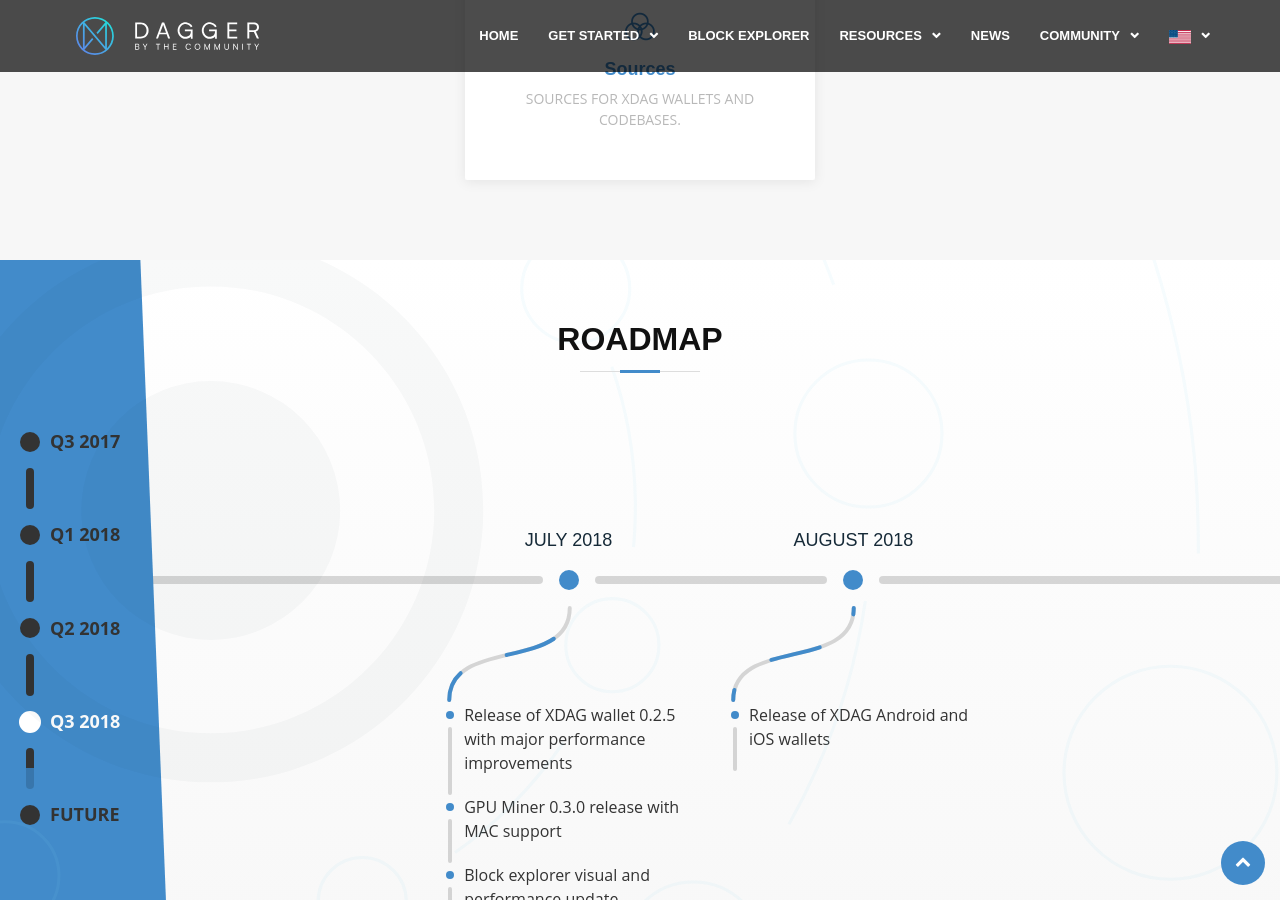
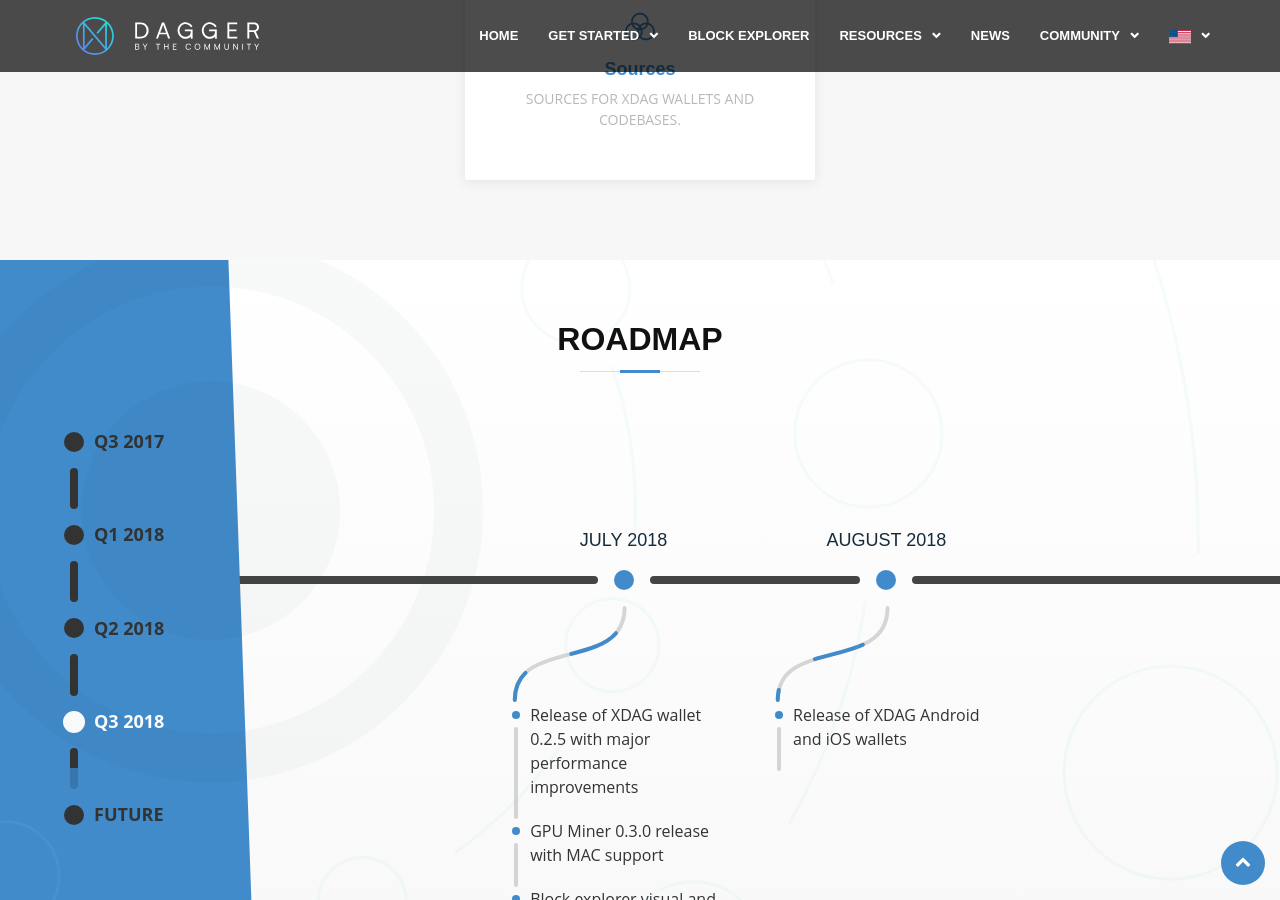
Before and after one commit to XDagger/XDagger.github.io, a Jekyll site: the page built from index.html, in a window 1280 px wide and 900 px high, scrolled down 2678 px. Built offline with Jekyll 4.4.1, drawn with Linux system fonts in a browser that asks for light colours.

Commit message:
Update roadmap styling & scripts
Add spacing
Update horizontal line coloring
fix js breakpoint

```diff
--- a/_sass/components/_roadmap.scss
+++ b/_sass/components/_roadmap.scss
@@ -20,7 +20,7 @@
 $text-date-color: #162a38;
 $header-color: #000;
 
-$hline-color: rgba(0, 0, 0, 0.15);
+$hline-color: #444;
 $hline-circle-color: $color-primary;
 $hline-width: 8px;
 $hline-circle-width: 20px;
@@ -167,15 +167,16 @@
   display: flex;
   flex-wrap: wrap;
   justify-content: center;
-  padding-bottom: 60px;
+  padding-bottom: 100px;
 
 
   @include bp-max($md-screen) {
-    padding-top: 20px;
+    padding-top: 60px;
   }
 
   @include bp-min($md-screen) {
     padding-top: 160px;
+    padding-bottom: 120px;
   }
 
   @include bp-max($lg-screen) {
@@ -332,7 +333,7 @@
   }
 
   @include bp-min($md-screen) {
-    padding: 160px 50px 100px 20px;
+    padding: 160px calc(5vw + 30px) 100px calc(5vw);
   }
 }
 
--- a/assets/js/home.js
+++ b/assets/js/home.js
@@ -61,7 +61,7 @@
   var navEls = roadmap.querySelectorAll('.js-roadmap-link');
   var navActiveClass = 'roadmap__nav-link--active';
   var $carousel = $(timeline);
-  var breakPoint = '600px';
+  var breakPoint = '650px';
   var stage;
   var previousHeight;
 
```
